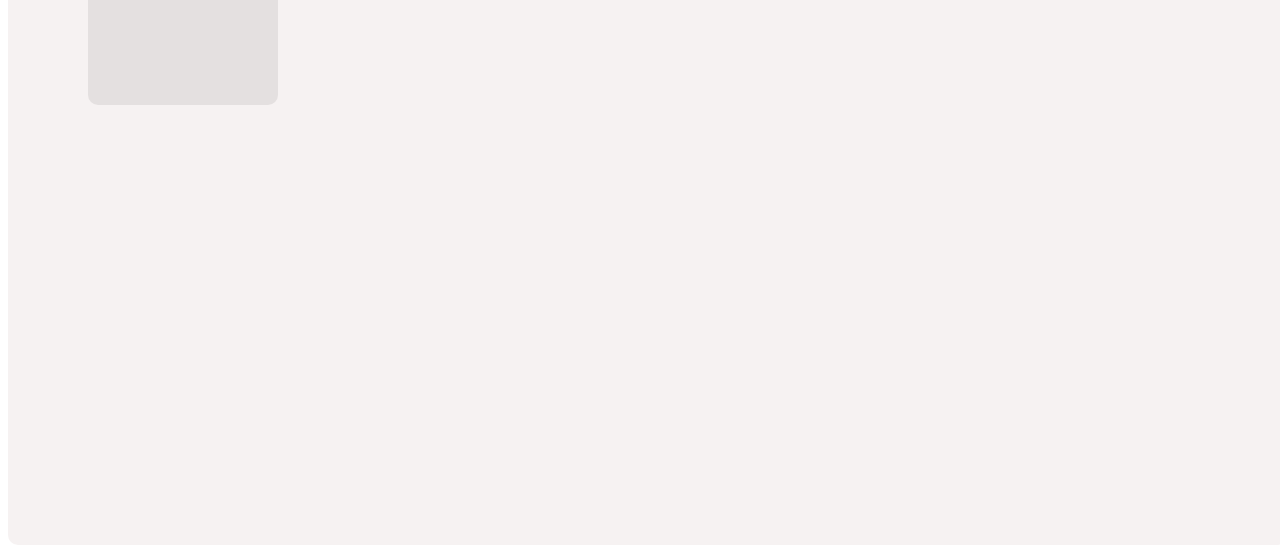
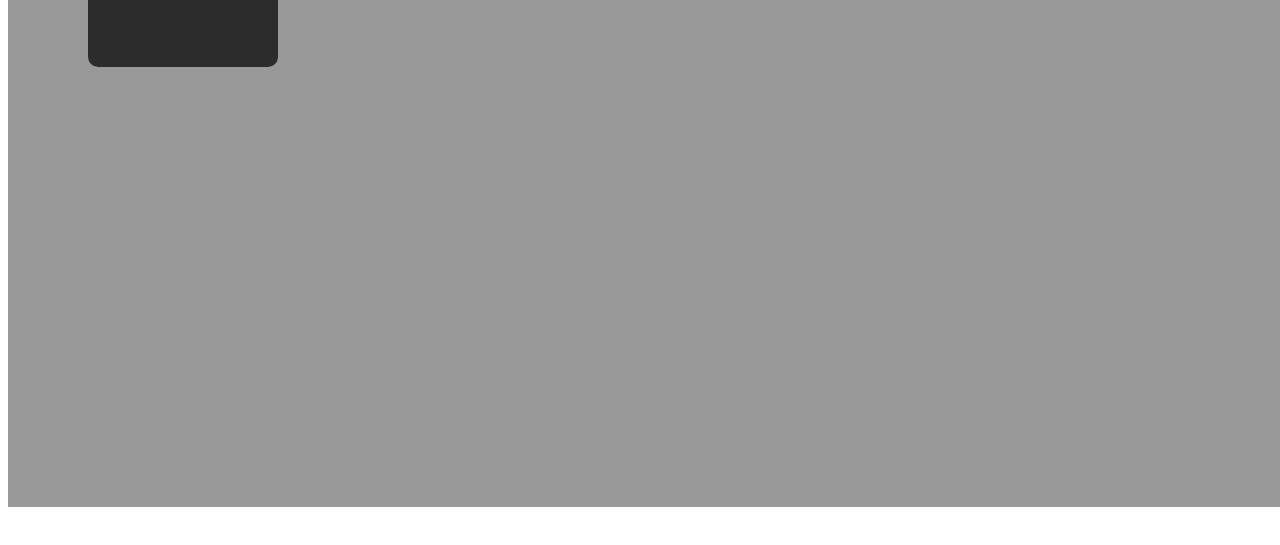
Before and after one commit to ColinBeuttler/whiteElephant, a plain HTML site: page index.html in a window 1280 px wide. Shown: the part 350-895 px from the top of the page. After the commit the page ends 857 px from the top, so only its background shows below. Drawn offline with Linux system fonts and the light colour scheme.

Commit message:
navbarCSS

```diff
--- a/CSS/navBar.css
+++ b/CSS/navBar.css
@@ -2,7 +2,7 @@
     overflow: hidden;
     /* background-image: linear-gradient(to top left, #684ff8 0%, #f369dc 80%); */
     background-color: rgb(247, 115, 240);
-    margin-bottom: 3%;
+    /* margin-bottom: 3%; */
     border-radius: 5px
     }
 
--- a/CSS/popup.css
+++ b/CSS/popup.css
@@ -30,16 +30,12 @@
   }
 
   .popupWin{
-    min-width: 100%;
-    min-height: 100%;
+    width: 100%;
+    height: 100%;
     position: absolute;
-    background-color: rgb(245, 241, 241, 0.9);
-    border-radius: 10px;
-    border: rgb(194, 191, 191);
+    background:rgba(0,0,0,.4);
     /* box-shadow: 5px 5px; */
-
-
-  text-align: center;
+    text-align: center;
     /* display: none; */
     z-index : 1;
   }
--- a/JS/popup.js
+++ b/JS/popup.js
@@ -11,7 +11,7 @@ class Popup{
   }
   _getPopup(){
 
- popUpEl.add
+
 
   }
 
```
